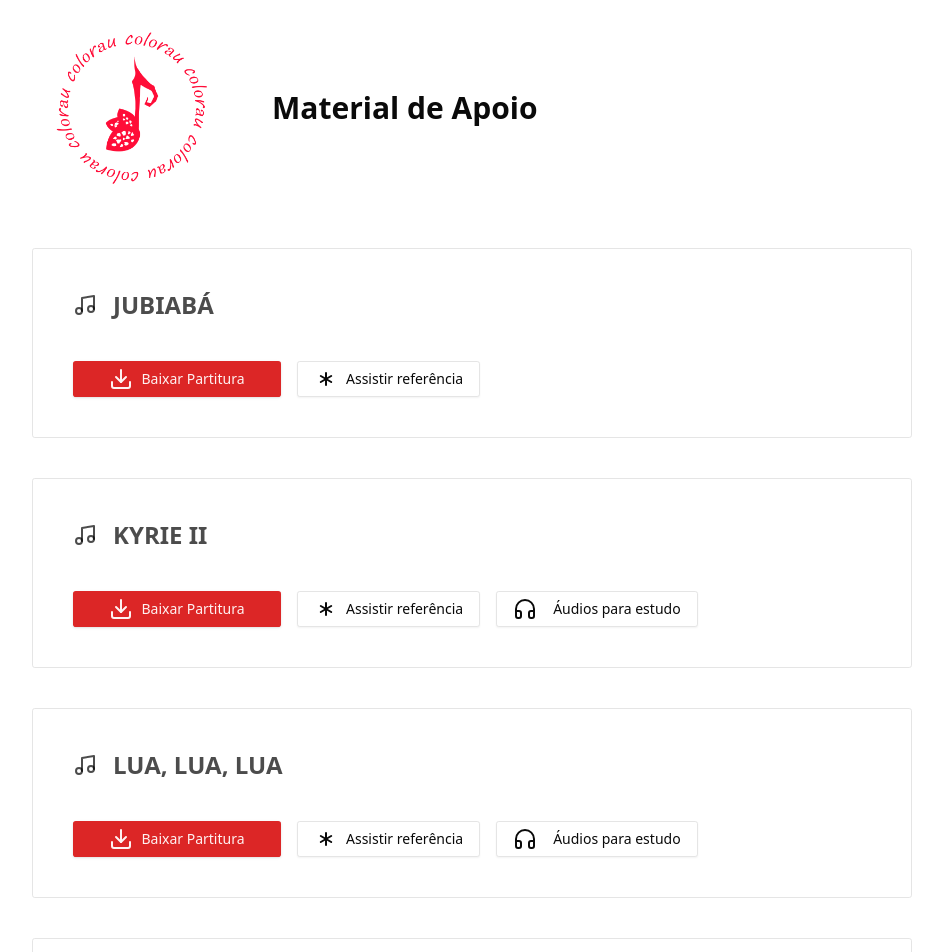
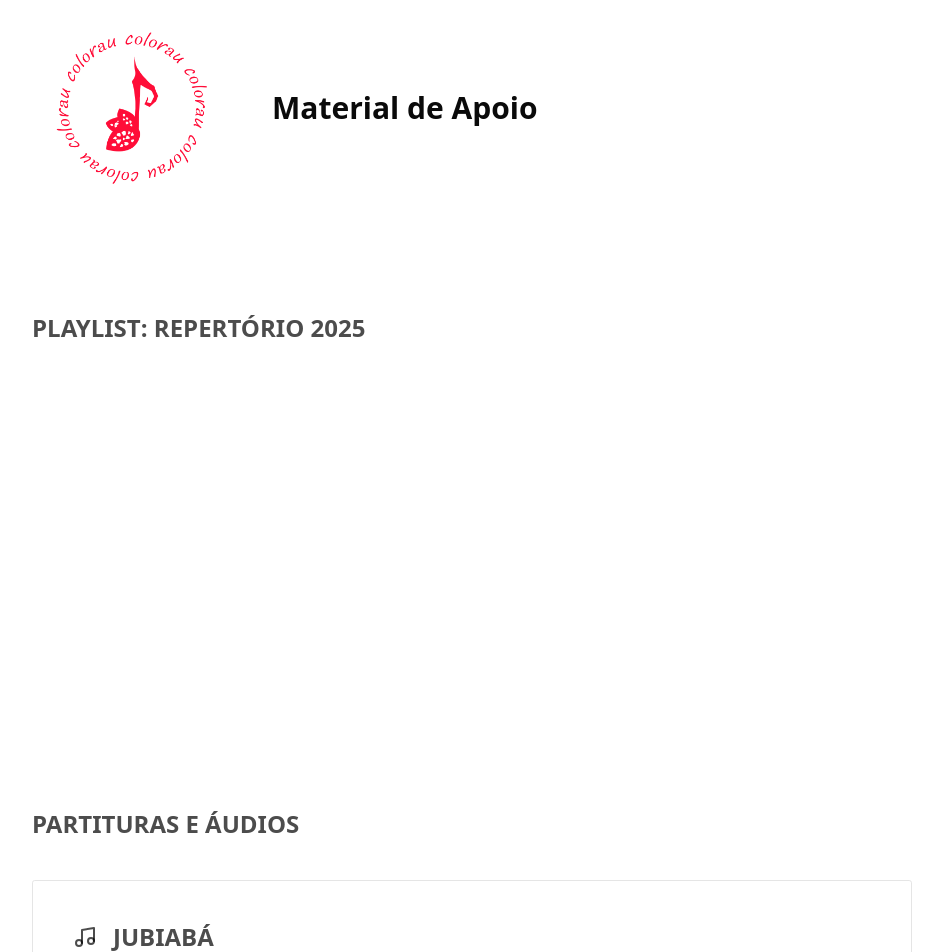
Before and after one commit to alexsandersouzafr/colorau-apoio, a Next.js app: page / in a window 1280 px wide. Shown: the top 952 px of the page, without its empty margins (168-1111 px from the left). Built offline with nearby package versions, Linux system fonts and the light colour scheme.

Commit message:
feat: playlist

```diff
--- a/app/page.tsx
+++ b/app/page.tsx
@@ -1,13 +1,15 @@
+import Player from "@/components/player";
 import RepertoireTable from "@/components/repertoire-table";
 import Image from "next/image";
 
 export default function Home() {
   return (
-    <main className="mx-auto max-w-4xl px-4 py-10 lg:p-2">
+    <main className="mx-auto flex max-w-4xl flex-col gap-16 px-4 py-10 lg:p-2">
       <div className="mb-10 flex flex-col flex-wrap items-center gap-10 lg:flex-row">
         <Image alt="logo colorau" height={100} width={200} src="/logo.png" />
         <h1 className="text-nowrap text-3xl font-bold">Material de Apoio</h1>
       </div>
+      <Player />
       <RepertoireTable />
     </main>
   );
--- /dev/null
+++ b/components/player.tsx
@@ -0,0 +1,25 @@
+"use client";
+import React from "react";
+import YouTube, { YouTubeProps } from "react-youtube";
+
+export default function Player() {
+  const playlistId = "PLxATMDXeONjF6UlNVO8wXJVlkib57cHdU";
+
+  const opts: YouTubeProps["opts"] = {
+    height: "390",
+    width: "100%",
+    playerVars: {
+      listType: "playlist",
+      list: playlistId,
+    },
+  };
+
+  return (
+    <div className="flex flex-col gap-4">
+      <h1 className="text-2xl font-bold uppercase text-black/70">
+        PLAYLIST: REPERTÓRIO 2025
+      </h1>
+      <YouTube videoId="" opts={opts} className="h-96 w-full" />
+    </div>
+  );
+}
--- a/components/repertoire-table.tsx
+++ b/components/repertoire-table.tsx
@@ -6,6 +6,9 @@ import Link from "next/link";
 export default function RepertoireTable() {
   return (
     <div className="flex flex-col gap-10">
+      <h1 className="text-2xl font-bold uppercase text-black/70">
+        PARTITURAS E ÁUDIOS
+      </h1>
       {repertoire.map((music, i) => (
         <MusicCard key={i} music={music} />
       ))}
--- a/package.json
+++ b/package.json
@@ -18,6 +18,7 @@
     "next": "14.2.13",
     "react": "^18",
     "react-dom": "^18",
+    "react-youtube": "^10.1.0",
     "tailwind-merge": "^2.5.2",
     "tailwindcss-animate": "^1.0.7"
   },
```
Also changed, not shown: 1 other file (tests, documents, lock files or other folders).
